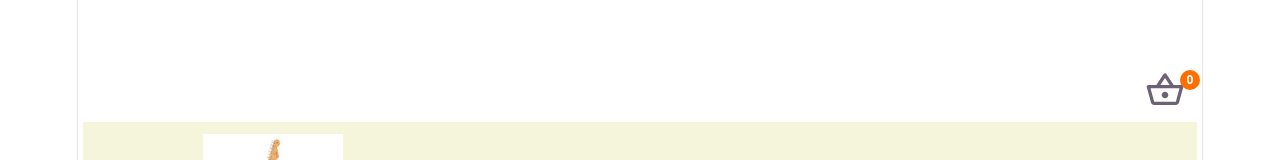
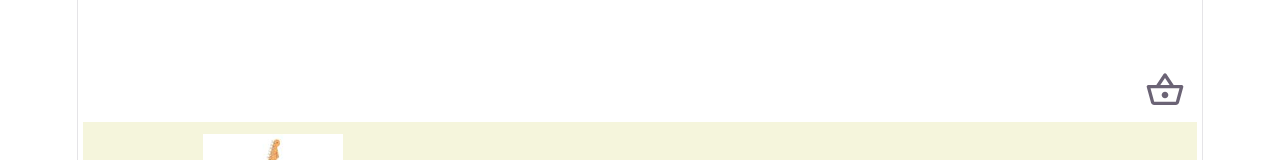
Before and after one commit to JuananA1000/TSMusicStore, a React (Vite) app: page / in a window 1280 px wide. Shown: the part 186-346 px from the top of the page. Built offline with nearby package versions, Linux system fonts and the light colour scheme.

Commit message:
FEAT: Si el carrito está vacío no hay burbuja

```diff
--- a/src/App.tsx
+++ b/src/App.tsx
@@ -29,7 +29,7 @@
 
         <div className='instr-list'>
           <div className='shopping-cart'>
-            <BurbujaCantidad cantidad={cantidad} />
+            {cantidad > 0 && <BurbujaCantidad cantidad={cantidad} />}
             <ShoppingBasketOutlinedIcon sx={{ fontSize: 40 }} />
           </div>
 
```
